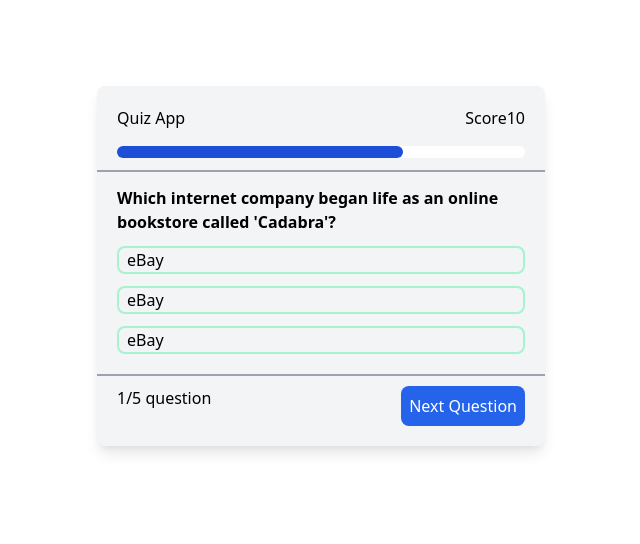
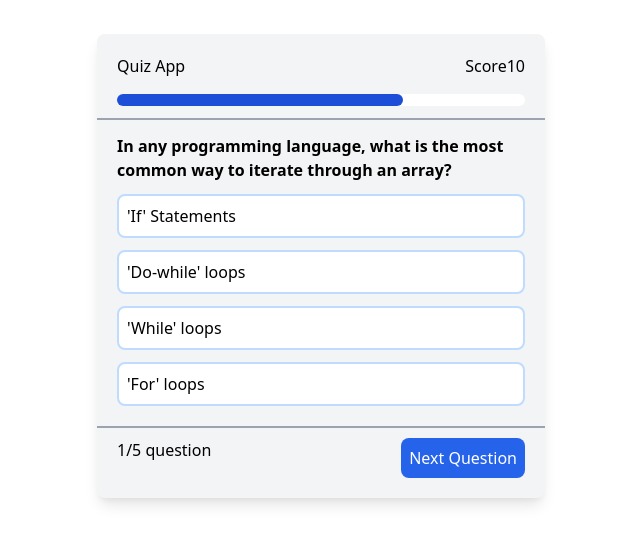
Before and after one commit to mayfreq/vue3-samples, a Vue app in the folder quiz/: page / in a window 1280 px wide. Shown: the part 134-678 px from the top of the page, without its empty margins (319-959 px from the left). Built offline with nearby package versions, Linux system fonts and the light colour scheme.

Commit message:
[quiz] added functionality of answers along with a sample question

```diff
--- a/quiz/package.json
+++ b/quiz/package.json
@@ -6,7 +6,8 @@
     "serve": "vite preview"
   },
   "dependencies": {
-    "vue": "^3.0.5"
+    "vue": "^3.0.5",
+    "vue-router": "4"
   },
   "devDependencies": {
     "@vitejs/plugin-vue": "^1.2.3",
--- a/quiz/src/App.vue
+++ b/quiz/src/App.vue
@@ -7,71 +7,8 @@
 </script>
 
 <template>
-  <main class="flex h-screen items-center justify-center bg-white">
-    <!-- quiz container -->
-    <div
-      class="
-        bg-gray-100
-        flex-none
-        container
-        relative
-        shadow-lg
-        max-w-md
-        rounded-lg
-        p-5
-      "
-    >
-      <!-- top -->
-      <div class="flex justify-between">
-        <span>Quiz App</span>
-        <div>
-          <span>Score</span>
-          <span>10</span>
-        </div>
-      </div>
-
-      <!-- progress bar -->
-      <div class="mt-4 h-3 bg-white rounded-full">
-        <div
-          class="bg-blue-700 h-full rounded-full w-full"
-          style="width: 70%"
-        ></div>
-      </div>
-
-      <!-- serparator -->
-      <div class="separator mt-3 bg-gray-400 w-full absolute left-0"></div>
-
-      <!-- quiestion -->
-      <div class="mt-7 font-bold">
-        <span
-          >Which internet company began life as an online bookstore called
-          &#039;Cadabra&#039;?</span
-        >
-      </div>
-
-      <!-- answers -->
-      <div class="mt-3">
-        <ul>
-          <li class="rounded-lg border-2 border-green-200 pl-2 mb-3">eBay</li>
-          <li class="rounded-lg border-2 border-green-200 pl-2 mb-3">eBay</li>
-          <li class="rounded-lg border-2 border-green-200 pl-2 mb-3">eBay</li>
-        </ul>
-      </div>
-
-      <!-- serparator -->
-      <div class="separator mt-2 bg-gray-400 w-full absolute left-0"></div>
-
-      <!-- bottom -->
-      <div class="mt-8 flex justify-between">
-        <span>1/5 question</span>
-        <button class="bg-blue-600 rounded-lg text-white p-2">Next Question</button>
-      </div>
-    </div>
-  </main>
+  <router-view></router-view>
 </template>
 
-<style scoped>
-.separator {
-  height: 2px;
-}
+<style>
 </style>
--- a/quiz/src/assets/css/style.css
+++ b/quiz/src/assets/css/style.css
@@ -1,3 +1,17 @@
 @tailwind base;
 @tailwind components;
+
+.option-default {
+  @apply bg-white text-black;
+}
+.option-correct {
+  @apply bg-green-100 text-green-500;
+}
+.option-correct div:nth-child(1) {
+  @apply inline;
+}
+.option-wrong {
+  @apply bg-red-100 text-red-500;
+}
+
 @tailwind utilities;
--- /dev/null
+++ b/quiz/src/components/Quiz.vue
@@ -0,0 +1,139 @@
+<script lang="ts">
+import { defineComponent, reactive, ref } from "vue";
+
+export default defineComponent({
+  name: "Quiz",
+  components: {},
+  setup() {
+    const questions = reactive([
+      {
+        question:
+          "In any programming language, what is the most common way to iterate through an array?",
+        correct_answer: "'For' loops",
+        answers: [
+          "'If' Statements",
+          "'Do-while' loops",
+          "'While' loops",
+          "'For' loops",
+        ],
+      },
+      {
+        question: "What does GHz stand for?",
+        correct_answer: "Gigahertz",
+        answers: ["Gigahotz", "Gigahetz", "Gigahatz", "Gigahertz"],
+      },
+    ]);
+    const questionIndex = ref(0);
+    const options = ref([] as any[]);
+
+    const checkAnswer = (answer: string, index: number) => {
+
+      const refItem = options.value[index]
+
+      if (questions[questionIndex.value].correct_answer === answer) {
+        console.log(refItem)
+        refItem.classList.add("option-correct");
+        refItem.classList.remove("option-default");
+      } else {
+        refItem.classList.add("option-wrong");
+        refItem.classList.remove("option-default");
+      }
+    };
+
+    const addRefs = (element: any) => {
+      if (element) {
+        options.value.push(element);
+      }
+    };
+
+    return {
+      questions,
+      questionIndex,
+      checkAnswer,
+      options,
+      addRefs,
+    };
+  },
+});
+</script>
+
+
+<template>
+  <div
+    class="
+      bg-gray-100
+      flex-none
+      container
+      relative
+      shadow-lg
+      max-w-md
+      rounded-lg
+      p-5
+    "
+  >
+    <div class="flex justify-between">
+      <!-- title and score -->
+      <span>Quiz App</span>
+      <div>
+        <span>Score</span>
+        <span>10</span>
+      </div>
+    </div>
+
+    <!-- countdown -->
+    <div class="mt-4 h-3 bg-white rounded-full">
+      <div
+        class="bg-blue-700 h-full rounded-full w-full"
+        style="width: 70%"
+      ></div>
+    </div>
+
+    <!-- serparator -->
+    <div class="separator mt-3 bg-gray-400 w-full absolute left-0"></div>
+
+    <!-- quiestion -->
+    <div class="mt-7 font-bold">
+      <span>{{ questions[questionIndex].question }}</span>
+    </div>
+
+    <!-- answers -->
+    <div
+      class="mt-3"
+      v-for="(item, index) in questions[questionIndex].answers"
+      :key="index"
+    >
+      <div
+        class="
+          rounded-lg
+          border-2 border-blue-200
+          p-2
+          mb-3
+          cursor-pointer
+          option-default
+        "
+        @click="checkAnswer(item,index)"
+        :ref="addRefs"
+      >
+        <div class="absolute right-8 hidden">+10</div>
+        <span>{{ item }}</span>
+      </div>
+    </div>
+
+    <!-- serparator -->
+    <div class="separator mt-2 bg-gray-400 w-full absolute left-0"></div>
+
+    <!-- progress state and next question-->
+    <div class="mt-8 flex justify-between">
+      <span>1/5 question</span>
+      <button class="bg-blue-600 rounded-lg text-white p-2">
+        Next Question
+      </button>
+    </div>
+  </div>
+</template>
+
+<style scoped>
+.separator {
+  height: 2px;
+}
+</style>
--- a/quiz/src/main.ts
+++ b/quiz/src/main.ts
@@ -1,6 +1,8 @@
 import { createApp } from "vue";
 import App from "./App.vue";
+import router from "./router";
 import "./assets/css/style.css";
 
 const app = createApp(App);
+app.use(router);
 app.mount("#app");
--- /dev/null
+++ b/quiz/src/router/index.ts
@@ -0,0 +1,11 @@
+import { createRouter, createWebHistory } from "vue-router";
+import Home from "../views/Home.vue";
+
+const routes = [{ path: "/", component: Home }];
+
+const router = createRouter({
+  history: createWebHistory(),
+  routes: routes,
+});
+
+export default router;
--- /dev/null
+++ b/quiz/src/views/Home.vue
@@ -0,0 +1,17 @@
+<script lang="ts">
+import { defineComponent } from "vue";
+import Quiz from "../components/Quiz.vue"
+
+export default defineComponent({
+  name: "App",
+  components:{
+    Quiz,
+  }
+});
+</script>
+
+<template>
+  <main class="flex h-screen items-center justify-center bg-white">
+    <Quiz />
+  </main>
+</template>
```
Also changed, not shown: 1 other file (tests, documents, lock files or other folders).
